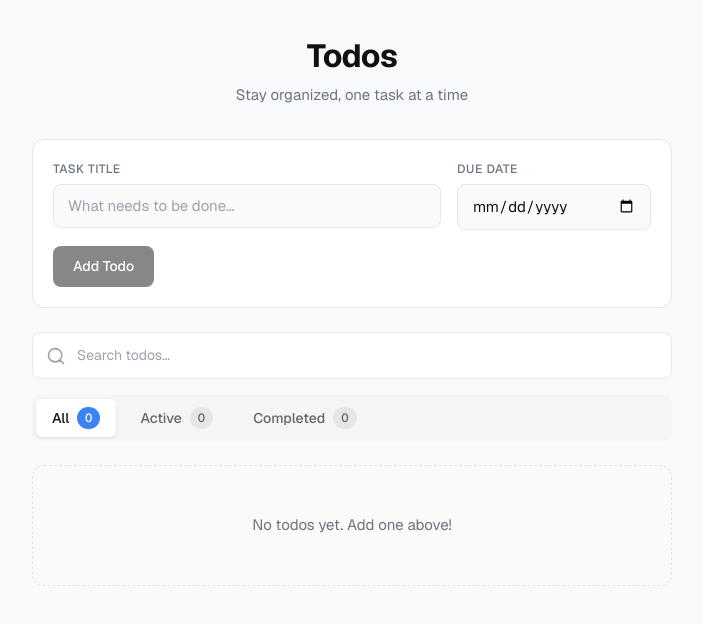
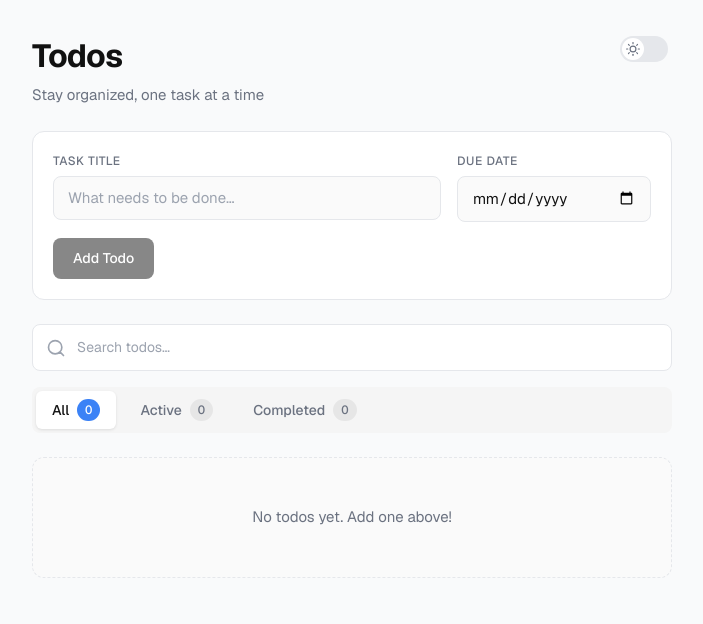
Before and after one commit to Andres191200/todo-app-ai-skills, a Next.js app: page / in a window 1280 px wide. Shown: the top 624 px of the page, without its empty margins (288-991 px from the left). Built offline with nearby package versions, Linux system fonts and the light colour scheme.

Commit message:
dark mode added

```diff
--- a/src/app/globals.scss
+++ b/src/app/globals.scss
@@ -1,3 +1,91 @@
+:root {
+  // Background colors
+  --color-bg: #f9fafb;
+  --color-bg-elevated: #ffffff;
+  --color-bg-input: #fafafa;
+
+  // Text colors
+  --color-text: #111111;
+  --color-text-secondary: #6b7280;
+  --color-text-muted: #9ca3af;
+
+  // Border colors
+  --color-border: #e5e7eb;
+  --color-border-hover: #d1d5db;
+
+  // Primary colors
+  --color-primary: #3b82f6;
+  --color-primary-light: rgba(59, 130, 246, 0.1);
+
+  // Success/Error colors
+  --color-success: #10b981;
+  --color-error: #ef4444;
+  --color-error-bg: #fef2f2;
+
+  // Interactive states
+  --color-hover: #f3f4f6;
+  --color-active: #e5e7eb;
+
+  // Shadows
+  --shadow-sm: 0 1px 3px rgba(0, 0, 0, 0.1);
+  --shadow-md: 0 4px 6px rgba(0, 0, 0, 0.1);
+
+  // Theme toggle specific
+  --color-toggle-track: #e5e7eb;
+  --color-toggle-thumb: #ffffff;
+  --color-toggle-icon: #6b7280;
+
+  // Filter tabs
+  --color-tabs-bg: #f5f5f5;
+  --color-tab-active-bg: #ffffff;
+  --color-tab-count-bg: rgba(0, 0, 0, 0.06);
+}
+
+[data-theme='dark'] {
+  color-scheme: dark;
+
+  // Background colors
+  --color-bg: #0f0f0f;
+  --color-bg-elevated: #1a1a1a;
+  --color-bg-input: #252525;
+
+  // Text colors
+  --color-text: #f5f5f5;
+  --color-text-secondary: #a1a1aa;
+  --color-text-muted: #71717a;
+
+  // Border colors
+  --color-border: #2e2e2e;
+  --color-border-hover: #404040;
+
+  // Primary colors
+  --color-primary: #60a5fa;
+  --color-primary-light: rgba(96, 165, 250, 0.15);
+
+  // Success/Error colors
+  --color-success: #34d399;
+  --color-error: #f87171;
+  --color-error-bg: rgba(248, 113, 113, 0.1);
+
+  // Interactive states
+  --color-hover: #252525;
+  --color-active: #333333;
+
+  // Shadows
+  --shadow-sm: 0 1px 3px rgba(0, 0, 0, 0.3);
+  --shadow-md: 0 4px 6px rgba(0, 0, 0, 0.4);
+
+  // Theme toggle specific
+  --color-toggle-track: #404040;
+  --color-toggle-thumb: #1a1a1a;
+  --color-toggle-icon: #f5f5f5;
+
+  // Filter tabs
+  --color-tabs-bg: #1a1a1a;
+  --color-tab-active-bg: #2e2e2e;
+  --color-tab-count-bg: rgba(255, 255, 255, 0.1);
+}
+
 *,
 *::before,
 *::after {
@@ -14,10 +102,15 @@ html {
 
 body {
   font-family: var(--font-geist-sans), system-ui, -apple-system, BlinkMacSystemFont, 'Segoe UI', Roboto, sans-serif;
-  background: #f9fafb;
-  color: #111;
+  background: var(--color-bg);
+  color: var(--color-text);
   line-height: 1.5;
   min-height: 100vh;
+  transition: background-color 0.2s, color 0.2s;
+
+  @media (prefers-reduced-motion: reduce) {
+    transition: none;
+  }
 }
 
 a {
--- a/src/app/page.module.scss
+++ b/src/app/page.module.scss
@@ -14,14 +14,20 @@
 }
 
 .header {
-  text-align: center;
-  margin-bottom: 0.5rem;
+  display: flex;
+  align-items: flex-start;
+  justify-content: space-between;
+  gap: 1rem;
+}
+
+.headerContent {
+  text-align: left;
 }
 
 .title {
   font-size: 2rem;
   font-weight: 700;
-  color: #111;
+  color: var(--color-text);
   letter-spacing: -0.02em;
   margin-bottom: 0.25rem;
   text-wrap: balance;
@@ -29,7 +35,7 @@
 
 .subtitle {
   font-size: 0.9375rem;
-  color: #6b7280;
+  color: var(--color-text-secondary);
 }
 
 .controls {
@@ -43,7 +49,7 @@
   align-items: center;
   justify-content: center;
   padding: 3rem;
-  color: #6b7280;
+  color: var(--color-text-secondary);
   font-size: 0.9375rem;
 }
 
--- a/src/app/page.tsx
+++ b/src/app/page.tsx
@@ -6,6 +6,7 @@ import { TodoForm } from '@/components/TodoForm/TodoForm'
 import { SearchBar } from '@/components/SearchBar/SearchBar'
 import { FilterTabs } from '@/components/FilterTabs/FilterTabs'
 import { TodoList } from '@/components/TodoList/TodoList'
+import { ThemeToggle } from '@/components/ThemeToggle/ThemeToggle'
 import type { FilterStatus } from '@/types/todo'
 import styles from './page.module.scss'
 
@@ -37,8 +38,11 @@ export default function Home() {
     <main className={styles.main}>
       <div className={styles.container}>
         <header className={styles.header}>
-          <h1 className={styles.title}>Todos</h1>
-          <p className={styles.subtitle}>Stay organized, one task at a time</p>
+          <div className={styles.headerContent}>
+            <h1 className={styles.title}>Todos</h1>
+            <p className={styles.subtitle}>Stay organized, one task at a time</p>
+          </div>
+          <ThemeToggle />
         </header>
 
         <TodoForm />
--- a/src/components/FilterTabs/FilterTabs.module.scss
+++ b/src/components/FilterTabs/FilterTabs.module.scss
@@ -2,7 +2,7 @@
   display: flex;
   gap: 0.5rem;
   padding: 0.25rem;
-  background: #f5f5f5;
+  background: var(--color-tabs-bg);
   border-radius: 0.5rem;
 }
 
@@ -16,7 +16,7 @@
   border-radius: 0.375rem;
   font-size: 0.875rem;
   font-weight: 500;
-  color: #666;
+  color: var(--color-text-secondary);
   cursor: pointer;
   transition: background-color 0.15s, color 0.15s;
 
@@ -25,30 +25,30 @@
   }
 
   &:hover {
-    background: #e5e5e5;
+    background: var(--color-active);
   }
 
   &:focus-visible {
-    outline: 2px solid #3b82f6;
+    outline: 2px solid var(--color-primary);
     outline-offset: 2px;
   }
 
   &.active {
-    background: #fff;
-    color: #111;
-    box-shadow: 0 1px 3px rgba(0, 0, 0, 0.1);
+    background: var(--color-tab-active-bg);
+    color: var(--color-text);
+    box-shadow: var(--shadow-sm);
   }
 }
 
 .count {
   font-size: 0.75rem;
   padding: 0.125rem 0.5rem;
-  background: rgba(0, 0, 0, 0.06);
+  background: var(--color-tab-count-bg);
   border-radius: 9999px;
   font-variant-numeric: tabular-nums;
 
   .active & {
-    background: #3b82f6;
+    background: var(--color-primary);
     color: #fff;
   }
 }
--- a/src/components/Providers.tsx
+++ b/src/components/Providers.tsx
@@ -2,6 +2,7 @@
 
 import { QueryClient, QueryClientProvider } from '@tanstack/react-query'
 import { useState, type ReactNode } from 'react'
+import { ThemeProvider } from '@/components/ThemeProvider'
 
 interface ProvidersProps {
   children: ReactNode
@@ -21,6 +22,8 @@ export function Providers({ children }: ProvidersProps) {
   )
 
   return (
-    <QueryClientProvider client={queryClient}>{children}</QueryClientProvider>
+    <QueryClientProvider client={queryClient}>
+      <ThemeProvider>{children}</ThemeProvider>
+    </QueryClientProvider>
   )
 }
--- /dev/null
+++ b/src/components/ThemeProvider.tsx
@@ -0,0 +1,82 @@
+'use client'
+
+import {
+  createContext,
+  useContext,
+  useEffect,
+  useState,
+  useCallback,
+  useSyncExternalStore,
+  type ReactNode,
+} from 'react'
+
+type Theme = 'light' | 'dark'
+
+interface ThemeContextValue {
+  theme: Theme
+  toggleTheme: () => void
+  mounted: boolean
+}
+
+const ThemeContext = createContext<ThemeContextValue | null>(null)
+
+const THEME_KEY = 'theme:v1'
+
+function getInitialTheme(): Theme {
+  if (typeof window === 'undefined') return 'light'
+  const stored = localStorage.getItem(THEME_KEY) as Theme | null
+  if (stored) return stored
+  return window.matchMedia('(prefers-color-scheme: dark)').matches ? 'dark' : 'light'
+}
+
+function subscribe() {
+  return () => {}
+}
+
+function getServerSnapshot(): boolean {
+  return false
+}
+
+function getClientSnapshot(): boolean {
+  return true
+}
+
+export function ThemeProvider({ children }: { children: ReactNode }) {
+  const mounted = useSyncExternalStore(subscribe, getClientSnapshot, getServerSnapshot)
+  const [theme, setTheme] = useState<Theme>(() => (mounted ? getInitialTheme() : 'light'))
+
+  useEffect(() => {
+    if (mounted) {
+      const initial = getInitialTheme()
+      if (initial !== theme) {
+        setTheme(initial)
+      }
+    }
+  // eslint-disable-next-line react-hooks/exhaustive-deps
+  }, [mounted])
+
+  useEffect(() => {
+    if (!mounted) return
+
+    document.documentElement.setAttribute('data-theme', theme)
+    localStorage.setItem(THEME_KEY, theme)
+  }, [theme, mounted])
+
+  const toggleTheme = useCallback(() => {
+    setTheme((prev) => (prev === 'light' ? 'dark' : 'light'))
+  }, [])
+
+  return (
+    <ThemeContext.Provider value={{ theme, toggleTheme, mounted }}>
+      {children}
+    </ThemeContext.Provider>
+  )
+}
+
+export function useTheme() {
+  const context = useContext(ThemeContext)
+  if (!context) {
+    return { theme: 'light' as Theme, toggleTheme: () => {}, mounted: false }
+  }
+  return context
+}
--- /dev/null
+++ b/src/components/ThemeToggle/ThemeToggle.module.scss
@@ -0,0 +1,60 @@
+.toggle {
+  display: flex;
+  align-items: center;
+  justify-content: center;
+  padding: 0.25rem;
+  background: transparent;
+  border: none;
+  cursor: pointer;
+  border-radius: 9999px;
+  transition: background-color 0.15s;
+
+  @media (prefers-reduced-motion: reduce) {
+    transition: none;
+  }
+
+  &:hover {
+    background: var(--color-hover);
+  }
+
+  &:focus-visible {
+    outline: 2px solid var(--color-primary);
+    outline-offset: 2px;
+  }
+}
+
+.track {
+  display: flex;
+  align-items: center;
+  width: 3rem;
+  height: 1.625rem;
+  padding: 0.125rem;
+  background: var(--color-toggle-track);
+  border-radius: 9999px;
+  transition: background-color 0.2s;
+
+  @media (prefers-reduced-motion: reduce) {
+    transition: none;
+  }
+}
+
+.thumb {
+  display: flex;
+  align-items: center;
+  justify-content: center;
+  width: 1.375rem;
+  height: 1.375rem;
+  background: var(--color-toggle-thumb);
+  border-radius: 50%;
+  color: var(--color-toggle-icon);
+  transform: translateX(0);
+  transition: transform 0.2s, background-color 0.2s;
+
+  @media (prefers-reduced-motion: reduce) {
+    transition: none;
+  }
+
+  &.dark {
+    transform: translateX(1.375rem);
+  }
+}
--- /dev/null
+++ b/src/components/ThemeToggle/ThemeToggle.tsx
@@ -0,0 +1,71 @@
+'use client'
+
+import { useTheme } from '@/components/ThemeProvider'
+import styles from './ThemeToggle.module.scss'
+
+export function ThemeToggle() {
+  const { theme, toggleTheme, mounted } = useTheme()
+  const isDark = theme === 'dark'
+
+  if (!mounted) {
+    return (
+      <div className={styles.toggle} style={{ visibility: 'hidden' }}>
+        <span className={styles.track}>
+          <span className={styles.thumb} />
+        </span>
+      </div>
+    )
+  }
+
+  return (
+    <button
+      type="button"
+      onClick={toggleTheme}
+      className={styles.toggle}
+      aria-label={`Switch to ${isDark ? 'light' : 'dark'} mode`}
+      title={`Switch to ${isDark ? 'light' : 'dark'} mode`}
+    >
+      <span className={styles.track}>
+        <span className={`${styles.thumb} ${isDark ? styles.dark : ''}`}>
+          {isDark ? (
+            <svg
+              width="14"
+              height="14"
+              viewBox="0 0 24 24"
+              fill="none"
+              stroke="currentColor"
+              strokeWidth="2"
+              strokeLinecap="round"
+              strokeLinejoin="round"
+              aria-hidden="true"
+            >
+              <path d="M21 12.79A9 9 0 1 1 11.21 3 7 7 0 0 0 21 12.79z" />
+            </svg>
+          ) : (
+            <svg
+              width="14"
+              height="14"
+              viewBox="0 0 24 24"
+              fill="none"
+              stroke="currentColor"
+              strokeWidth="2"
+              strokeLinecap="round"
+              strokeLinejoin="round"
+              aria-hidden="true"
+            >
+              <circle cx="12" cy="12" r="5" />
+              <line x1="12" y1="1" x2="12" y2="3" />
+              <line x1="12" y1="21" x2="12" y2="23" />
+              <line x1="4.22" y1="4.22" x2="5.64" y2="5.64" />
+              <line x1="18.36" y1="18.36" x2="19.78" y2="19.78" />
+              <line x1="1" y1="12" x2="3" y2="12" />
+              <line x1="21" y1="12" x2="23" y2="12" />
+              <line x1="4.22" y1="19.78" x2="5.64" y2="18.36" />
+              <line x1="18.36" y1="5.64" x2="19.78" y2="4.22" />
+            </svg>
+          )}
+        </span>
+      </span>
+    </button>
+  )
+}
--- a/src/components/TodoList/TodoList.module.scss
+++ b/src/components/TodoList/TodoList.module.scss
@@ -13,9 +13,9 @@
   justify-content: center;
   padding: 3rem 1.5rem;
   text-align: center;
-  color: #6b7280;
+  color: var(--color-text-secondary);
   font-size: 0.9375rem;
-  background: #fafafa;
-  border: 1px dashed #e5e7eb;
+  background: var(--color-bg-input);
+  border: 1px dashed var(--color-border);
   border-radius: 0.75rem;
 }
```
Also changed, not shown: src/components/SearchBar/SearchBar.module.scss (+8 -8 lines), src/components/TodoForm/TodoForm.module.scss (+16 -15 lines), src/components/TodoItem/TodoItem.module.scss (+40 -37 lines).
